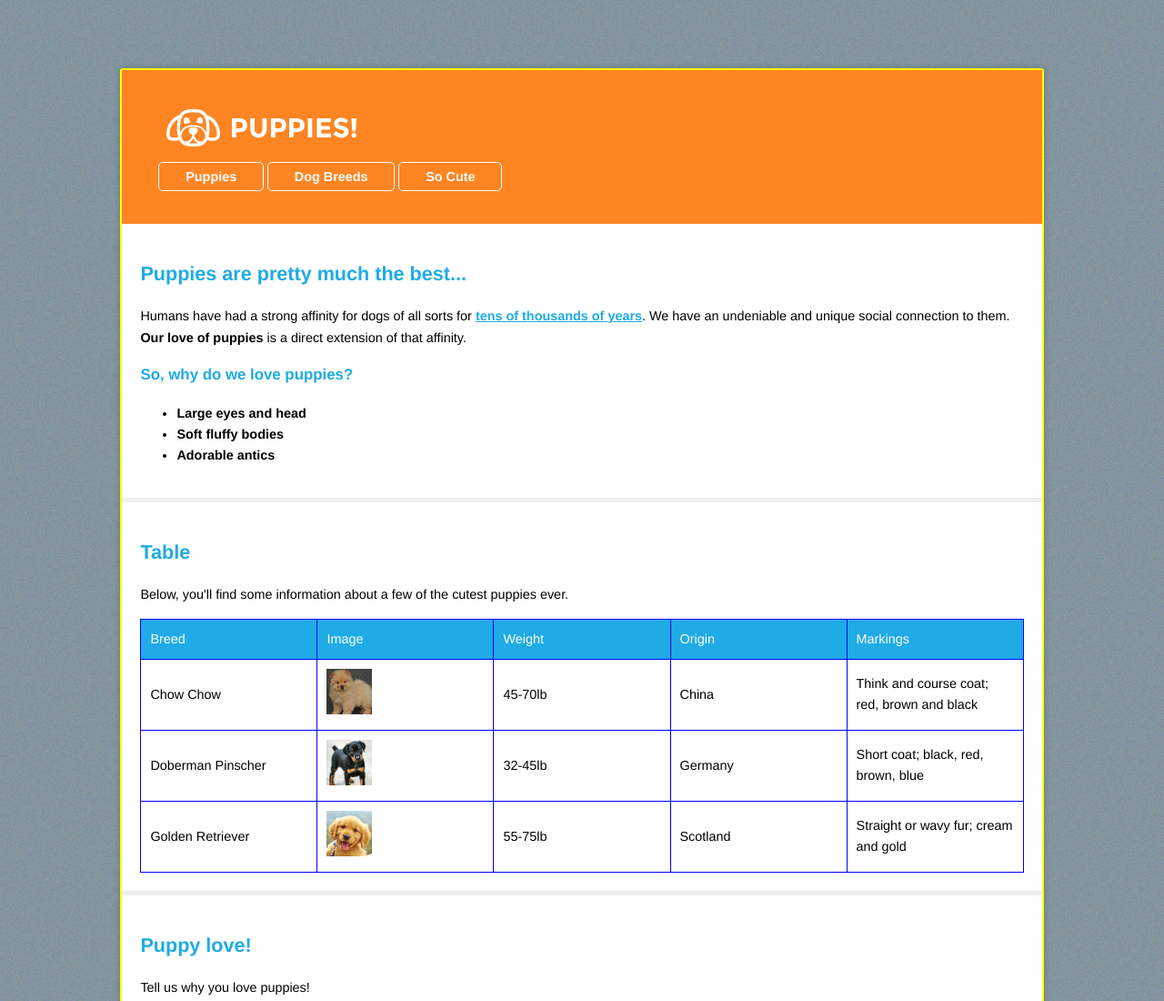
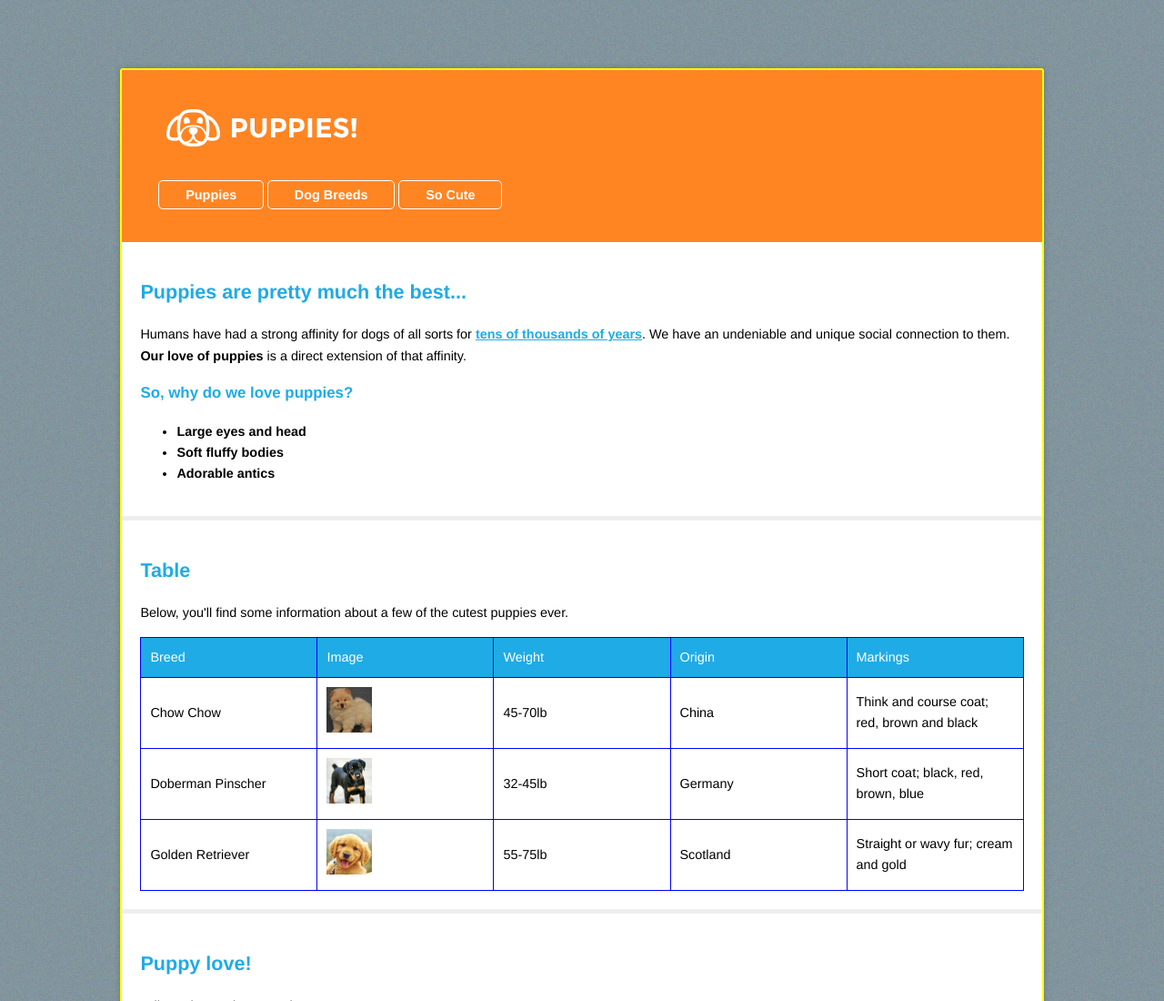
Before and after one commit to kevinptx/PuppyLove, a plain HTML site: page index.html in a window 1280 px wide. Shown: the top 1100 px of the page at 91% size. Drawn offline with Linux system fonts and the light colour scheme.

Commit message:
Fixed logo area

```diff
--- a/style.css
+++ b/style.css
@@ -33,6 +33,11 @@ body > div{
 a{
     font-weight: bold;
     color: white;
+}
+
+#logo img{
+  width: auto;
+  padding-bottom: 20px;
 }
 
 p > a{
```
